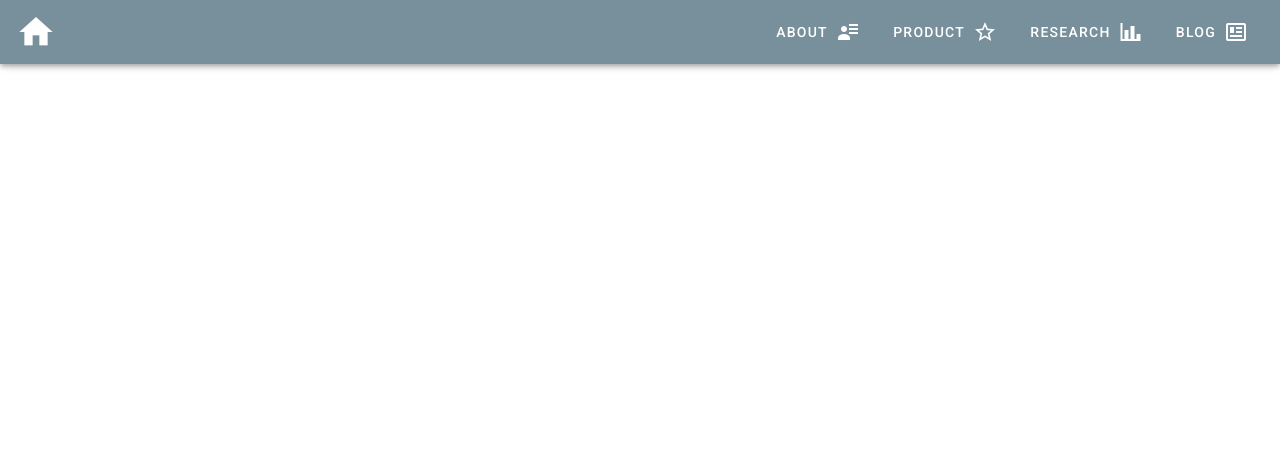
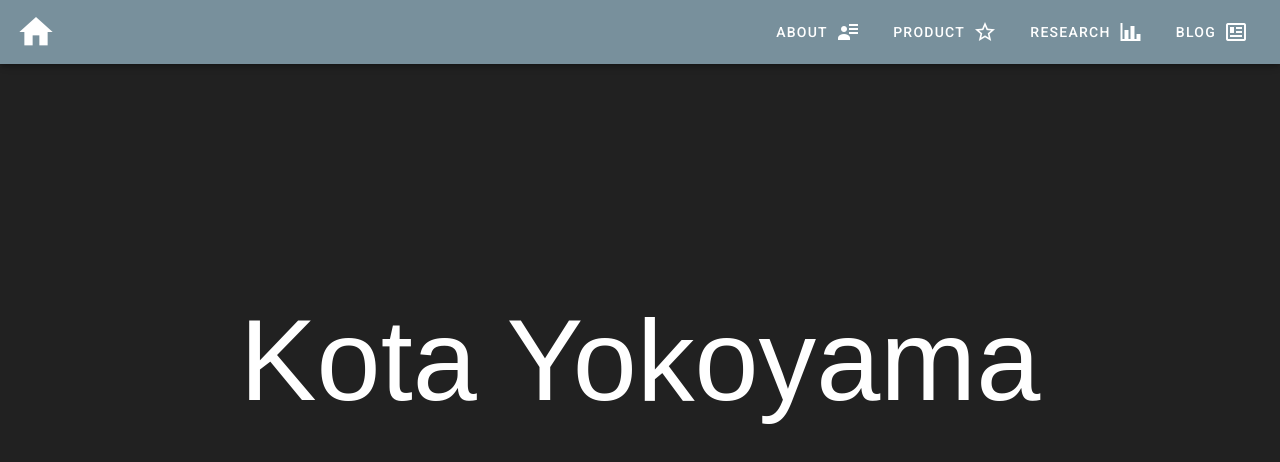
Before and after one commit to KO-TA-Y/myweb, a Vue app: page / in a window 1280 px wide. Shown: the top 462 px of the page. Built offline with nearby package versions, Linux system fonts and the light colour scheme.

Commit message:
edit home component ホームコンポーネントの編集（画像とテキスト）

```diff
--- a/public/index.html
+++ b/public/index.html
@@ -8,6 +8,7 @@
     <title><%= htmlWebpackPlugin.options.title %></title>
     <link rel="stylesheet" href="https://fonts.googleapis.com/css?family=Roboto:100,300,400,500,700,900">
     <link rel="stylesheet" href="https://cdn.jsdelivr.net/npm/@mdi/font@latest/css/materialdesignicons.min.css">
+
   </head>
   <body>
     <noscript>
--- a/src/App.vue
+++ b/src/App.vue
@@ -17,8 +17,6 @@
           transition="scale-transition"
           width="40"
         /> -->
-
-
       </div>
 
       <v-spacer></v-spacer>
@@ -26,6 +24,7 @@
       <v-btn
         text
         to="/about"
+        v-if="showBar"
       >
         <span class="mr-2">ABOUT</span>
         <v-icon>mdi-account-details</v-icon>
@@ -34,6 +33,7 @@
       <v-btn
         text
         to="/product"
+        v-if="showBar"
       >
         <span class="mr-2">PRODUCT</span>
         <v-icon>mdi-star-outline</v-icon>
@@ -41,6 +41,7 @@
       <v-btn
         text
         to="/research"
+        v-if="showBar"
       >
         <span class="mr-2">RESEARCH</span>
         <v-icon>mdi-chart-bar</v-icon>
@@ -48,10 +49,12 @@
       <v-btn
         text
         to="/blog"
+        v-if="showBar"
       >
         <span class="mr-2">BLOG</span>
         <v-icon>mdi-newspaper-variant-outline</v-icon>
       </v-btn>
+
     </v-app-bar>
 
     <v-content>
@@ -66,9 +69,40 @@ export default {
   name: 'App',
   components: {
   },
+  data(){
+    return{
+      showBar:true,
+      showNav:false,
+    }
+  },
+  methods: {
+    handleResize: function() {
+      // resizeのたびにこいつが発火するので、ここでやりたいことをやる
+      this.$store.state.width = window.innerWidth;
+      this.$store.state.height = window.innerHeight;
+      if(this.$store.state.width<=750){
+        this.showBar=false
+      }else{
+        this.showBar=true
+      }
+      this.showNav= !this.showBar
+    },
 
-  data: () => ({
-    //
-  }),
+  },
+  created() {
+    if(this.$store.state.width<=750){
+        this.showBar=false
+      }else{
+        this.showBar=true
+      }
+      this.showNav= !this.showBar
+  },
+  mounted: function () {
+    window.addEventListener('resize', this.handleResize)
+  },
+  beforeDestroy: function () {
+    window.removeEventListener('resize', this.handleResize)
+  }
+
 };
 </script>
--- a/src/store/index.js
+++ b/src/store/index.js
@@ -5,6 +5,8 @@ Vue.use(Vuex)
 
 export default new Vuex.Store({
   state: {
+    width:window.innerWidth,
+    height:innerHeight,
   },
   mutations: {
   },
--- a/src/views/Home.vue
+++ b/src/views/Home.vue
@@ -1,5 +1,18 @@
 <template>
   <div class="home">
+    <v-img
+      src="../assets/potsun.jpg"
+      :height="this.$store.state.height"
+      class="grey darken-4"
+      transition="fade-transition"
+      position="top"
+    >
+      <v-row class="lightbox white--text pa-2 fill-height">
+        <v-col>
+          <div class="name">Kota Yokoyama</div>
+        </v-col>
+      </v-row>
+    </v-img>
   </div>
 </template>
 
@@ -9,6 +22,31 @@
 export default {
   name: 'Home',
   components: {
+  },
+  data(){
+    return{
+
+    }
+  },
+  methods: {
+
   }
+
 }
 </script>
+
+<style scoped>
+.name{
+  position:absolute;
+  top:37%;
+  left:50%;
+  width:100%;
+  text-align: center;
+  font-size:9vw;
+  font-family: 'Quicksand', sans-serif;
+  transform: translate(-50%, -50%);
+  -webkit-transform: translate(-50%, -50%);
+  -moz-transform: translate(-50%, -50%);
+}
+
+</style>
```
Also changed, not shown: src/assets/potsun.jpg (added).
